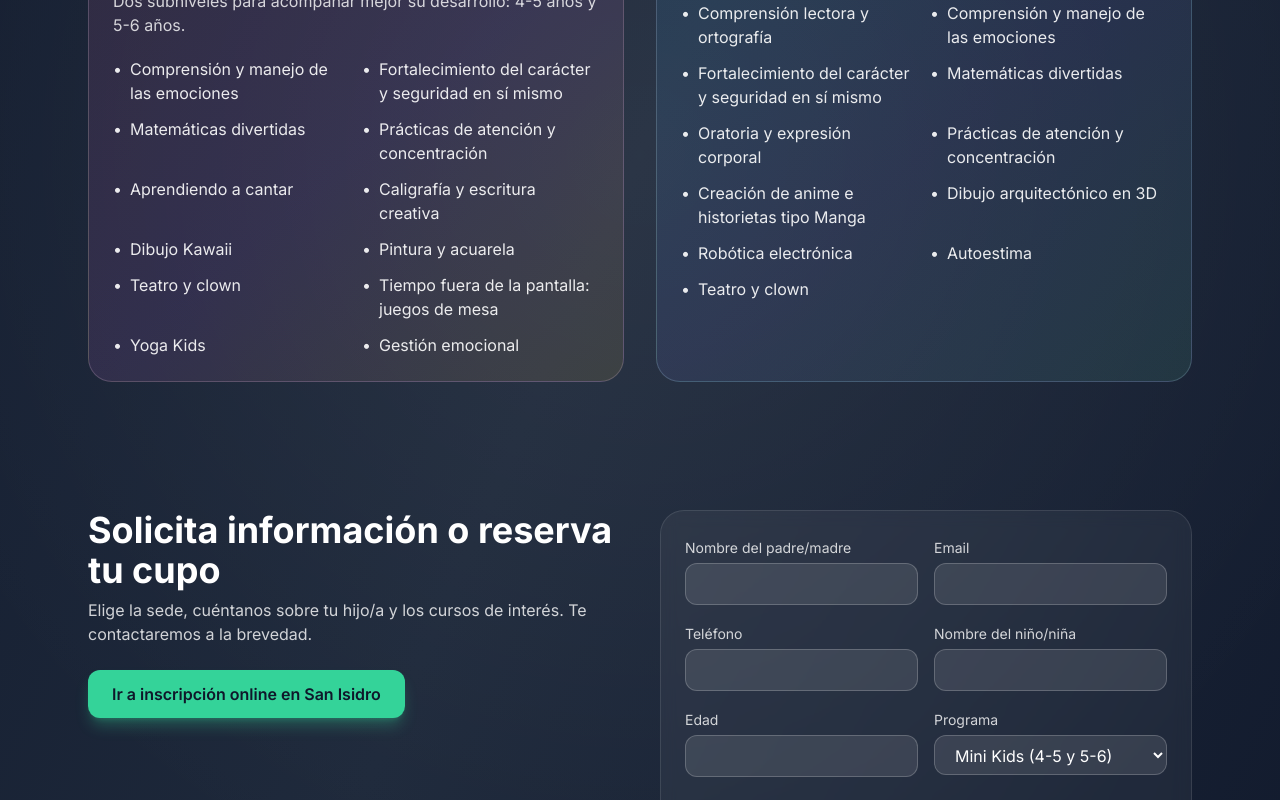
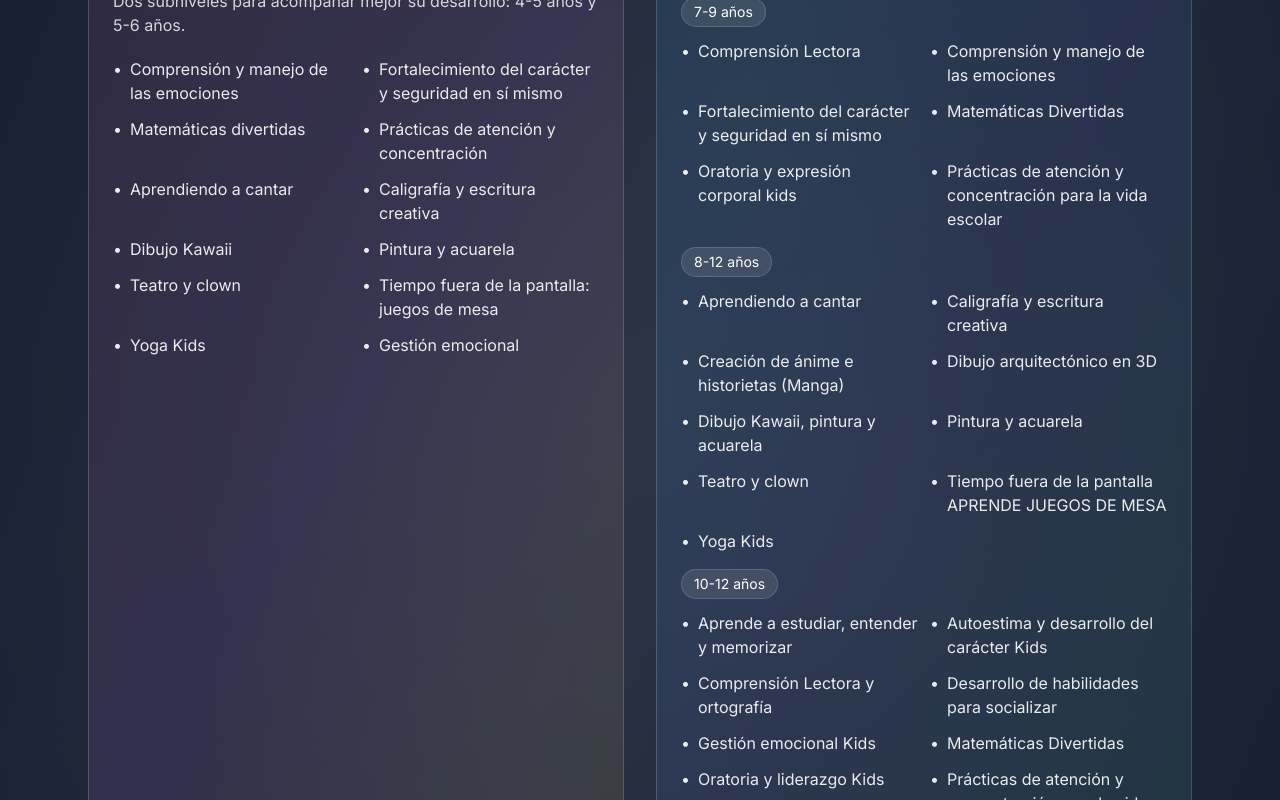
Before and after one commit to not11just12for13fun14/frontend-repo_7kwvar1s_11evhx, a React (Vite) app: page / in a window 1280 px wide. Shown: the part 1320-2120 px from the top of the page. Built offline with nearby package versions, Linux system fonts and the light colour scheme; no server answers; a web font is replaced by a local one.

Commit message:
Update project prj_7kwvar1s - 2025-11-20T00:34:17.942Z

```diff
--- a/src/components/Programs.jsx
+++ b/src/components/Programs.jsx
@@ -14,22 +14,51 @@ export default function Programs(){
     "Gestión emocional",
   ]
 
-  const kids = [
-    "Comprensión lectora y ortografía",
+  const kids79 = [
+    "Comprensión Lectora",
     "Comprensión y manejo de las emociones",
     "Fortalecimiento del carácter y seguridad en sí mismo",
-    "Matemáticas divertidas",
-    "Oratoria y expresión corporal",
-    "Prácticas de atención y concentración",
-    "Creación de anime e historietas tipo Manga",
+    "Matemáticas Divertidas",
+    "Oratoria y expresión corporal kids",
+    "Prácticas de atención y concentración para la vida escolar",
+  ]
+
+  const kids812 = [
+    "Aprendiendo a cantar",
+    "Caligrafía y escritura creativa",
+    "Creación de ánime e historietas (Manga)",
     "Dibujo arquitectónico en 3D",
-    "Robótica electrónica",
-    "Autoestima",
+    "Dibujo Kawaii, pintura y acuarela",
+    "Pintura y acuarela",
     "Teatro y clown",
+    "Tiempo fuera de la pantalla APRENDE JUEGOS DE MESA",
+    "Yoga Kids",
+  ]
+
+  const kids1012 = [
+    "Aprende a estudiar, entender y memorizar",
+    "Autoestima y desarrollo del carácter Kids",
+    "Comprensión Lectora y ortografía",
+    "Desarrollo de habilidades para socializar",
+    "Gestión emocional Kids",
+    "Matemáticas Divertidas",
+    "Oratoria y liderazgo Kids",
+    "Prácticas de atención y concentración para la vida escolar",
+    "Vocalización y dicción KIDS",
   ]
 
   const Badge = ({children}) => (
     <span className="inline-flex items-center rounded-full bg-white/10 border border-white/15 text-white text-sm px-3 py-1">{children}</span>
+  )
+
+  const SubTitle = ({children}) => (
+    <div className="flex items-center gap-3 mt-4">
+      <Badge>{children}</Badge>
+    </div>
+  )
+
+  const Bullet = ({text}) => (
+    <li className="text-white/90 flex items-start gap-2"><span>•</span><span>{text}</span></li>
   )
 
   return (
@@ -39,6 +68,7 @@ export default function Programs(){
         <p className="text-white/80 mt-2 max-w-3xl">Dos líneas por edades para potenciar habilidades según su etapa de desarrollo.</p>
 
         <div className="mt-10 grid lg:grid-cols-2 gap-8">
+          {/* Mini Kids */}
           <div className="rounded-3xl p-6 border border-pink-200/20 bg-gradient-to-br from-pink-400/10 via-fuchsia-400/10 to-amber-300/10">
             <div className="flex items-center gap-3">
               <Badge>4-5 y 5-6 años</Badge>
@@ -47,21 +77,34 @@ export default function Programs(){
             <p className="text-white/80 mt-2">Dos subniveles para acompañar mejor su desarrollo: 4-5 años y 5-6 años.</p>
             <ul className="grid grid-cols-1 sm:grid-cols-2 gap-3 mt-5">
               {miniKids.map((c,i)=> (
-                <li key={i} className="text-white/90 flex items-start gap-2"><span>•</span><span>{c}</span></li>
+                <Bullet key={i} text={c} />
               ))}
             </ul>
           </div>
 
+          {/* Kids */}
           <div className="rounded-3xl p-6 border border-sky-200/20 bg-gradient-to-br from-sky-400/10 via-indigo-400/10 to-emerald-300/10">
             <div className="flex items-center gap-3">
               <Badge>7 a 13 años</Badge>
               <h3 className="text-2xl font-semibold text-white">Kids</h3>
             </div>
-            <ul className="grid grid-cols-1 sm:grid-cols-2 gap-3 mt-5">
-              {kids.map((c,i)=> (
-                <li key={i} className="text-white/90 flex items-start gap-2"><span>•</span><span>{c}</span></li>
-              ))}
-            </ul>
+
+            <div className="mt-4">
+              <SubTitle>7-9 años</SubTitle>
+              <ul className="grid grid-cols-1 sm:grid-cols-2 gap-3 mt-3">
+                {kids79.map((c,i)=> <Bullet key={"79-"+i} text={c} />)}
+              </ul>
+
+              <SubTitle>8-12 años</SubTitle>
+              <ul className="grid grid-cols-1 sm:grid-cols-2 gap-3 mt-3">
+                {kids812.map((c,i)=> <Bullet key={"812-"+i} text={c} />)}
+              </ul>
+
+              <SubTitle>10-12 años</SubTitle>
+              <ul className="grid grid-cols-1 sm:grid-cols-2 gap-3 mt-3">
+                {kids1012.map((c,i)=> <Bullet key={"1012-"+i} text={c} />)}
+              </ul>
+            </div>
           </div>
         </div>
       </div>
```
Also changed, not shown: 1 other file (tests, documents, lock files or other folders).
